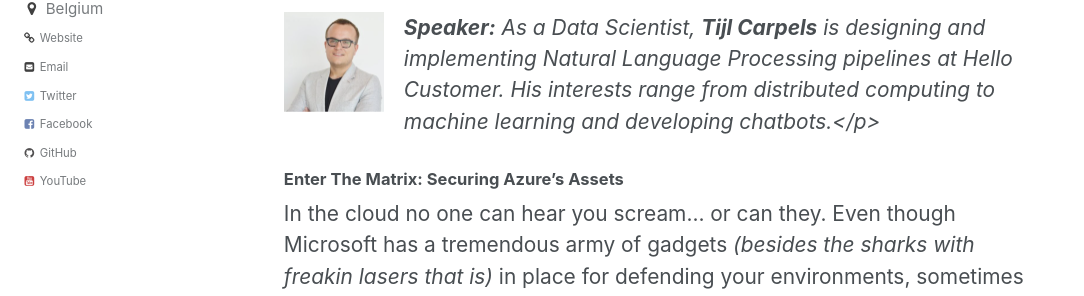
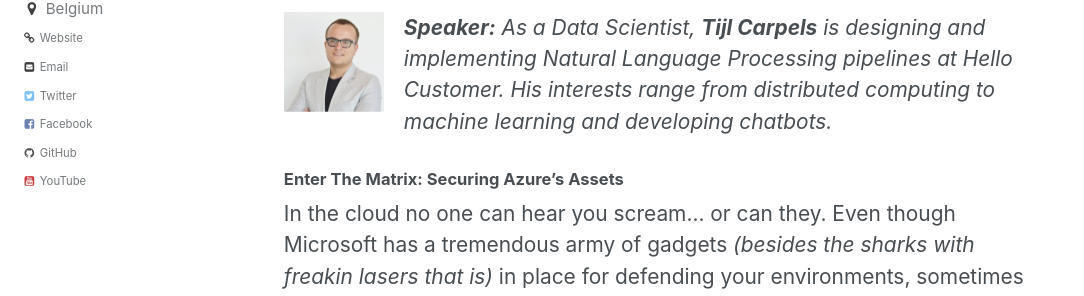
Before and after one commit to AzugBe/azugbe.github.io, a Jekyll site: the page built from _posts/events/2017-05-03---azure-machine-learning-and-securing-azure-assets.md, in a window 1280 px wide and 900 px high, scrolled down 564 px. Shown: the part 151-447 px from the top of the window, without its empty margins (0-1084 px from the left). Built offline with Jekyll 4.4.1, drawn with Linux system fonts in a browser that asks for light colours.

Commit message:
Remove trailing tag

```diff
--- a/_posts/events/2017-05-03---azure-machine-learning-and-securing-azure-assets.md
+++ b/_posts/events/2017-05-03---azure-machine-learning-and-securing-azure-assets.md
@@ -18,7 +18,7 @@ Hello Customer is happy to host an event in the Ghelacomo arena to talk about fi
 ### Finding nuggets with Azure ML Studio
 Currently there are not a lot of point-and-click data science tools, Azure ML Studio is among the first with a very specific offering. During this session we will make a text analysis exercise on azure ml studio and see where the pitfalls are. After the exercise we will discuss the advantages and disadvantages of using Azure ML Studio.
 
-<img src="/assets/media/speakers/tijl-carpels.png" alt="Tijl Carpels" align="left" width="100" height="100" style="margin-right: 20px;"><em>**Speaker:** *As a Data Scientist, **Tijl Carpels** is designing and implementing Natural Language Processing pipelines at Hello Customer. His interests range from distributed computing to machine learning and developing chatbots.*</p>
+<img src="/assets/media/speakers/tijl-carpels.png" alt="Tijl Carpels" align="left" width="100" height="100" style="margin-right: 20px;"><em>**Speaker:** *As a Data Scientist, **Tijl Carpels** is designing and implementing Natural Language Processing pipelines at Hello Customer. His interests range from distributed computing to machine learning and developing chatbots.*
 
 ### Enter The Matrix: Securing Azure's Assets
 In the cloud no one can hear you scream… or can they. Even though Microsoft has a tremendous army of gadgets *(besides the sharks with freakin lasers that is)* in place for defending your environments, sometimes you need that additional little thing.
```
